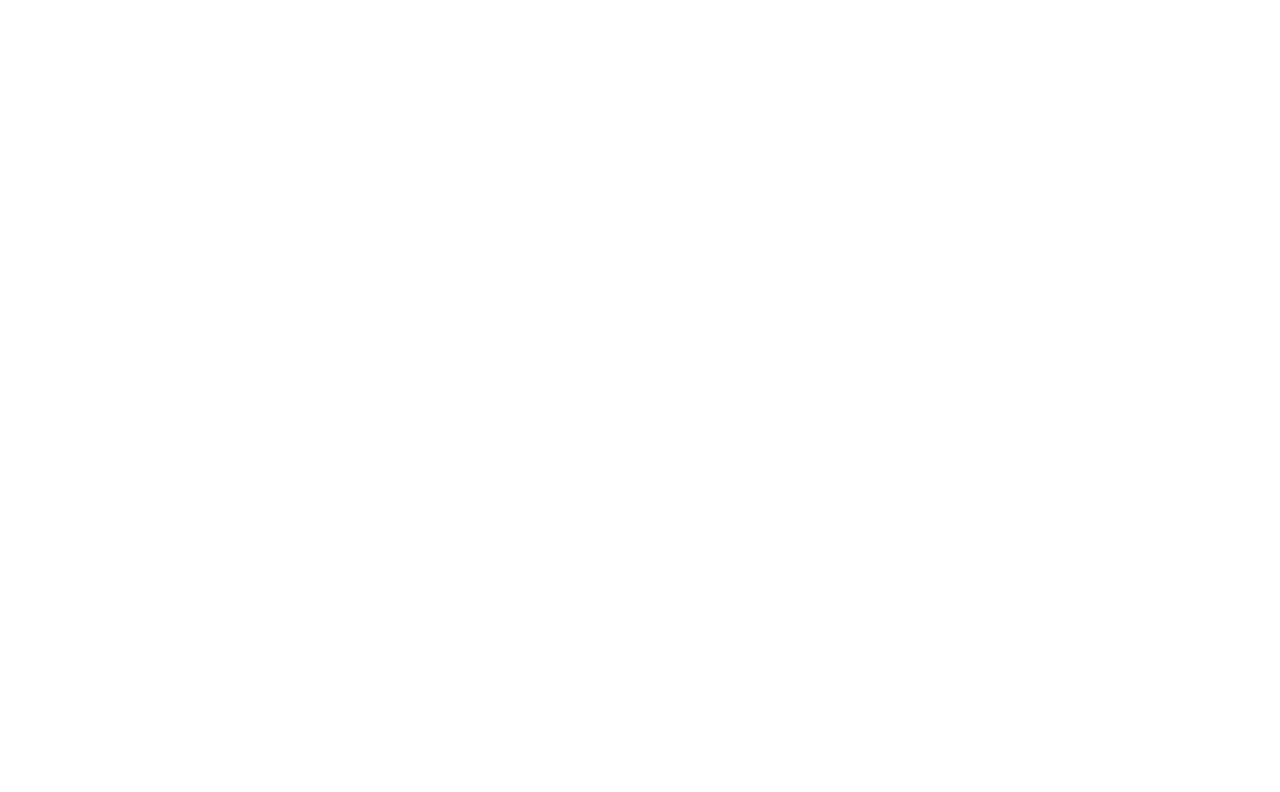
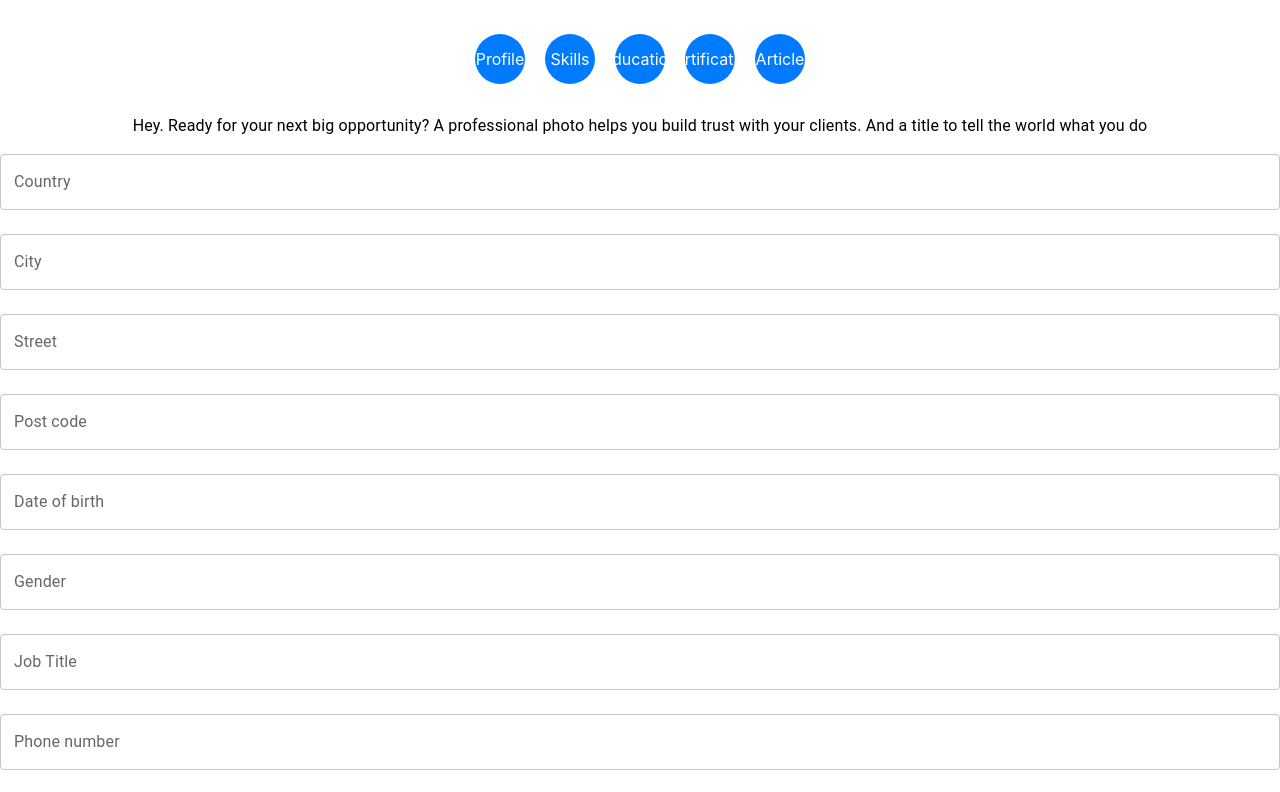
Before and after one commit to ouday-khoder/Talent_Bridge, a React (Create React App) app in the folder talent-bridge-frontend/: page /freelancer/profile/1 in a window 1280 px wide. Before the commit this address had no page. Shown: the top 792 px of the page. Built offline with nearby package versions, Linux system fonts and the light colour scheme.

Commit message:
Implement multi-step sign-up: add FreelancerForm and stepwise completion process

```diff
--- a/talent-bridge-frontend/src/App.js
+++ b/talent-bridge-frontend/src/App.js
@@ -63,6 +63,7 @@
         <Route path="/signup/client" element={<ClientSignUp />} />
         <Route path="/signup/freelancer" element={<FreelancerSignUp />} />
         <Route path="/client/profile/:clientId" element={<ProfileForm />} />
+        <Route path="/freelancer/profile/:freelancerId" element={<ProfileForm />} />
 
       </Routes>
 
--- a/talent-bridge-frontend/src/components/FreelancerSignUp/FreelancerSignUp.js
+++ b/talent-bridge-frontend/src/components/FreelancerSignUp/FreelancerSignUp.js
@@ -1,6 +1,7 @@
 import React, { useState } from 'react';
 import { Box, TextField, Button, Typography } from '@mui/material';
 import axios from 'axios';
+import { useNavigate } from 'react-router-dom';
 
 const FreelancerSignUp = () => {
     const [formData, setFormData] = useState({
@@ -9,6 +10,8 @@
         email: '',
         password: '',
     });
+
+    const navigate = useNavigate();
 
     const handleChange = (e) => {
         const { name, value } = e.target;
@@ -22,6 +25,9 @@
         .then(response => {
             console.log(response.data)
             console.log("Freelancer created successfully: ", response.data)
+
+            navigate(`/freelancer/profile/${response.data.id}`);
+            console.log(response.data.id);
         })
         .catch(error => {
             console.error(error);
--- /dev/null
+++ b/talent-bridge-frontend/src/components/SignUp/ProfileForm/FreelancerForm/ArticleStep/ArticleStep.js
@@ -0,0 +1,9 @@
+import React from 'react'
+
+const ArticleStep = () => {
+  return (
+    <div>ArticleStep</div>
+  )
+}
+
+export default ArticleStep
--- /dev/null
+++ b/talent-bridge-frontend/src/components/SignUp/ProfileForm/FreelancerForm/CertificationStep/CertificationStep.js
@@ -0,0 +1,9 @@
+import React from 'react'
+
+const CertificationStep = () => {
+  return (
+    <div>CertificationStep</div>
+  )
+}
+
+export default CertificationStep
--- /dev/null
+++ b/talent-bridge-frontend/src/components/SignUp/ProfileForm/FreelancerForm/EducationStep/EducationStep.js
@@ -0,0 +1,9 @@
+import React from 'react'
+
+const EducationStep = () => {
+  return (
+    <div>EducationStep</div>
+  )
+}
+
+export default EducationStep
--- /dev/null
+++ b/talent-bridge-frontend/src/components/SignUp/ProfileForm/FreelancerForm/FreelancerForm.js
@@ -0,0 +1,69 @@
+import React from 'react';
+import { Box } from '@mui/material';
+
+import ProfileStep from './ProfileStep/ProfileStep';
+import SkillStep from './SkillStep/SkillStep';
+import EducationStep from './EducationStep/EducationStep';
+import CertificationStep from './CertificationStep/CertificationStep';
+import ArticleStep from './ArticleStep/ArticleStep';
+
+    const CircleButton = ({ label, onClick, isActive }) => (
+    <Box
+    sx={{
+        width: '50px',
+        height: '50px',
+        borderRadius: '50%',
+        backgroundColor: isActive ? '#0056b3' : '#007bff',
+        color: '#fff',
+        display: 'flex',
+        alignItems: 'center',
+        justifyContent: 'center',
+        cursor: 'pointer',
+        margin: '10px'
+    }}
+    onClick={() => onClick(label)}
+    >
+    {label}
+    </Box>
+);
+
+const FreelancerForm = ({ profile, handleChange, freelancerId }) => {
+
+    const renderComponent = () => {
+        switch ("Profile") {
+            case 'Profile' :
+                return <ProfileStep  freelancerId={freelancerId} profile={profile} handleChange={handleChange}/>;
+            case 'Skills' :
+                return <SkillStep />
+            case 'Education' :
+                return <EducationStep />
+            case 'Certification' :
+                return <CertificationStep />
+            case 'Article' :
+                return <ArticleStep />
+            default:
+            return null;
+
+        }
+    }
+
+  return (
+    <Box >
+            <Box sx={{textAlign: 'center'}}>
+                <Box sx={{display: 'flex', justifyContent: 'center'}}>
+                    {['Profile', 'Skills', 'Education', 'Certification', 'Article'].map(label =>   (
+                        <CircleButton
+                            key={label}
+                            label={label}
+                        />
+                    ))}
+                </Box>
+                <Box sx={{marginTop: '20px'}}>
+                    {renderComponent()}
+                </Box>
+            </Box>
+    </Box>
+  );
+};
+
+export default FreelancerForm;
--- /dev/null
+++ b/talent-bridge-frontend/src/components/SignUp/ProfileForm/FreelancerForm/ProfileStep/ProfileStep.js
@@ -0,0 +1,102 @@
+import { Box, Button, TextField, Typography } from '@mui/material'
+import React from 'react'
+
+const ProfileStep = ({profile, handleChange}) => {
+  return (
+    <Box>
+
+        <Typography>
+        Hey. Ready for your next big opportunity?
+        A professional photo helps you build trust with your clients. And a title to tell the world what you do
+        </Typography>
+
+        <TextField
+            label="Country"
+            name='country'
+            value={profile.country}
+            onChange={handleChange}
+            fullWidth
+            margin='normal'
+        />
+        <TextField
+            label="City"
+            name='city'
+            value={profile.city}
+            onChange={handleChange}
+            fullWidth
+            margin='normal'
+        />
+        <TextField
+            label="Street"
+            name='street'
+            value={profile.street}
+            onChange={handleChange}
+            fullWidth
+            margin='normal'
+        />
+        <TextField
+            label="Post code"
+            name='postCode'
+            value={profile.postCode}
+            onChange={handleChange}
+            fullWidth
+            margin='normal'
+        />
+        <TextField
+            label="Date of birth"
+            name='dateOfBirth'
+            value={profile.dateOfBirth}
+            onChange={handleChange}
+            fullWidth
+            margin='normal'
+        />
+        <TextField
+            label="Gender"
+            name='gender'
+            value={profile.gender}
+            onChange={handleChange}
+            fullWidth
+            margin='normal'
+        />
+        <TextField
+            label="Job Title"
+            name='jobTitle'
+            value={profile.jobTitle}
+            onChange={handleChange}
+            fullWidth
+            margin='normal'
+        />
+        <TextField
+            label="Phone number"
+            name='phoneNumber'
+            value={profile.phoneNumber}
+            onChange={handleChange}
+            fullWidth
+            margin='normal'
+        />
+        <TextField
+            label="Bio"
+            name='bio'
+            value={profile.bio}
+            onChange={handleChange}
+            fullWidth
+            margin='normal'
+        />
+        <TextField
+            label="Hourly rate"
+            name='hourlyRate'
+            value={profile.hourlyRate}
+            onChange={handleChange}
+            fullWidth
+            margin='normal'
+        />
+
+        <Button type='submit' variant='contained' color='primary'>
+            save
+        </Button>
+
+    </Box>
+  )
+}
+
+export default ProfileStep
--- /dev/null
+++ b/talent-bridge-frontend/src/components/SignUp/ProfileForm/FreelancerForm/SkillStep/SkillStep.js
@@ -0,0 +1,9 @@
+import React from 'react'
+
+const SkillStep = () => {
+  return (
+    <div>SkillStep</div>
+  )
+}
+
+export default SkillStep
--- a/talent-bridge-frontend/src/components/SignUp/ProfileForm/ProfileForm.js
+++ b/talent-bridge-frontend/src/components/SignUp/ProfileForm/ProfileForm.js
@@ -1,19 +1,23 @@
 import React, { useState } from 'react';
 import { Box } from '@mui/material';
 import ClientForm from './ClientForm/ClientForm';
-import { useParams } from 'react-router-dom';
+import { useLocation, useParams } from 'react-router-dom';
 import axios from 'axios';
+import FreelancerForm from './FreelancerForm/FreelancerForm';
 
 
 const ProfileForm = () => {
 
-    const {clientId} = useParams();
+    const {clientId, freelancerId} = useParams();
+    const location = useLocation();
+    const isFreelancer = location.pathname.includes('/freelancer');
 
     const [profile, setProfile] = useState({
         country: '', city: '', street: '', postCode: '',
         dateOfBirth: '', gender: '', jobTitle: '',
-        phoneNumber: '', bio: ''
+        phoneNumber: '', bio: '', hourlyRate: '',
     });
+
 
     const handleChange = (e) => {
         const { name, value } = e.target;
@@ -23,22 +27,40 @@
     const handleSubmit = (e) => {
         e.preventDefault();
 
-        const url = `http://localhost:8080/api/clients/profile/${clientId}`;
+        const userId = isFreelancer ? freelancerId : clientId;
+
+        const url = isFreelancer ?
+        `http://localhost:8080/api/freelancers/profile/${userId}` :
+        `http://localhost:8080/api/clients/profile/${userId}`;
 
         axios.post(url, profile)
         .then(response => {
-            console.log("Client profile saved successfully")
+            console.log(response.data)
+            console.log("Profile saved successfully")
         })
         .catch(error => {
-            console.log("Failed to save client profile");
+            console.log("Failed to save profile", error);
         })
     };
     return (
         <Box component="form" onSubmit={handleSubmit} sx={{ mt: 3 }}>
-            <ClientForm
+            {/* <ClientForm
                 profile={profile}
                 handleChange={handleChange}
-            />
+            /> */}
+            {isFreelancer ? (
+                <FreelancerForm
+                    profile={profile}
+                    handleChange={handleChange}
+                    freelancerId={freelancerId}
+                />
+            ) : (
+                <ClientForm
+                    profile={profile}
+                    handleChange={handleChange}
+                />
+            )
+        }
         </Box>
     );
 };
```
